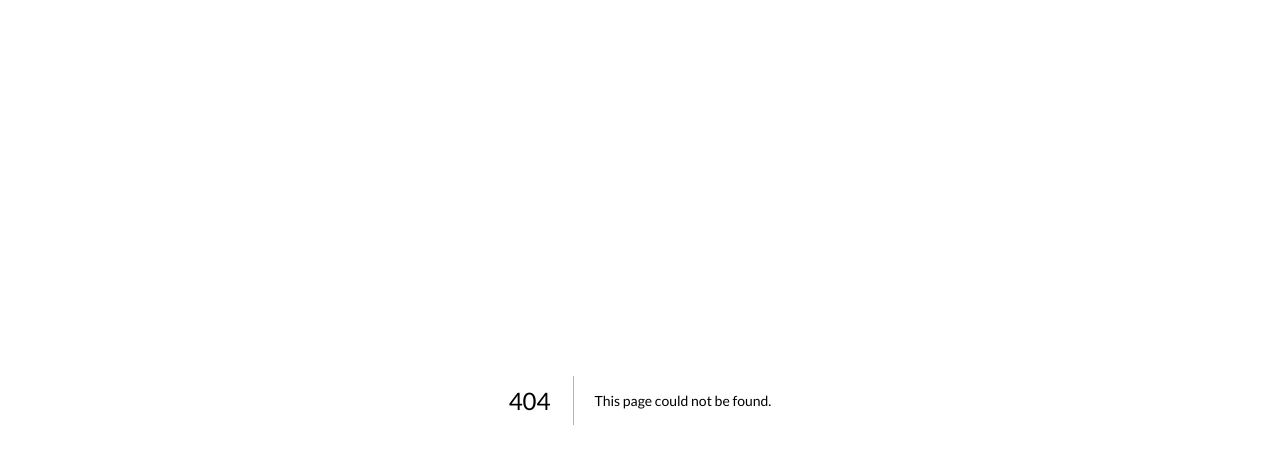
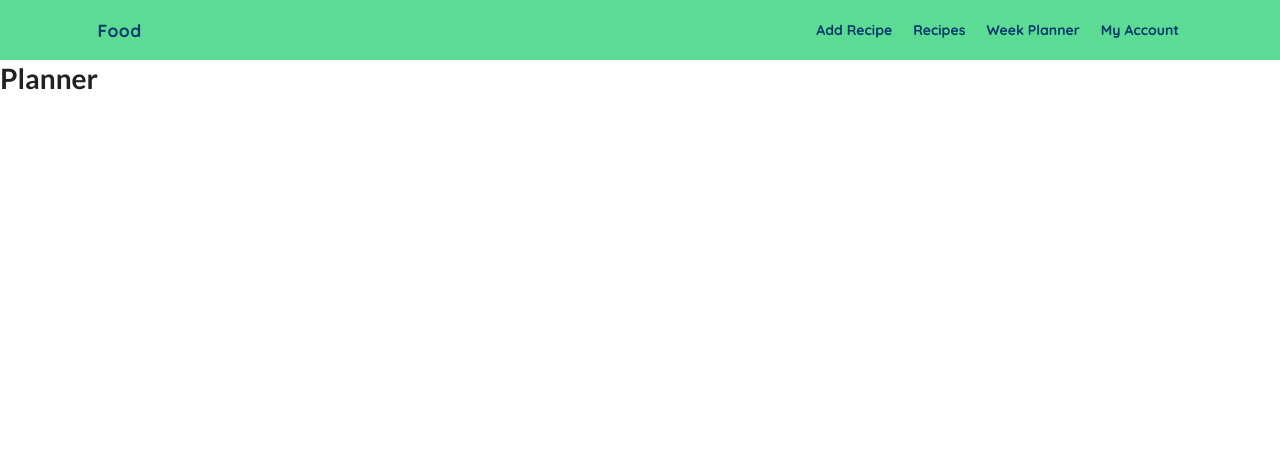
Before and after one commit to Matt-htims/recipe-calorie-converter, a Next.js app: page /planner in a window 1280 px wide. Before the commit this address had no page. Shown: the top 464 px of the page. Built offline with nearby package versions, Linux system fonts and the light colour scheme.

Commit message:
Configured tailwind and set out basic layout of pages and navbar

```diff
--- a/components/Layout.js
+++ b/components/Layout.js
@@ -1,6 +1,9 @@
+import Navbar from './Navbar';
+
 const Layout = ({ children }) => {
 	return (
-		<div className="">
+		<div className="font-main">
+			<Navbar />
 			<main className="">{children}</main>
 		</div>
 	);
--- /dev/null
+++ b/components/Navbar.js
@@ -0,0 +1,91 @@
+import Link from 'next/link';
+import { useState } from 'react';
+
+const Navbar = () => {
+	const [active, setActive] = useState(false);
+
+	const handleClick = () => {
+		setActive(!active);
+	};
+
+	const closeDropDownHandler = () => {
+		setActive(false);
+	};
+	return (
+		<div className="bg-green flex justify-center">
+			<nav className="flex items-center flex-wrap p-3 max-w-7xl w-full">
+				<Link href="/">
+					<a
+						className="inline-flex items-center p-2 mr-4"
+						onClick={closeDropDownHandler}
+					>
+						<span className="text-xl text-darkBlue font-bold tracking-wide">
+							Food
+						</span>
+					</a>
+				</Link>
+				<button
+					className="inline-flex p-3 hover:bg-yellowishWhite rounded lg:hidden text-darkBlue ml-auto hover:text-darkBlue outline-none"
+					onClick={handleClick}
+				>
+					<svg
+						className="w-6 h-6"
+						fill="none"
+						stroke="currentColor"
+						viewBox="0 0 24 24"
+						xmlns="http://www.w3.org/2000/svg"
+					>
+						<path
+							strokeLinecap="round"
+							strokeLinejoin="round"
+							strokeWidth={2}
+							d="M4 6h16M4 12h16M4 18h16"
+						/>
+					</svg>
+				</button>
+				<div
+					className={`${
+						active ? '' : 'hidden'
+					}   w-full lg:inline-flex lg:flex-grow lg:w-auto`}
+				>
+					<div className="lg:inline-flex lg:flex-row lg:ml-auto lg:w-auto w-full lg:items-center items-start flex flex-col lg:h-auto">
+						<Link href="/recipes/new">
+							<a
+								onClick={closeDropDownHandler}
+								className="lg:inline-flex lg:w-auto w-full px-3 py-2 rounded text-darkBlue font-bold items-center justify-center hover:bg-green-600 hover:text-darkBlue"
+							>
+								Add Recipe
+							</a>
+						</Link>
+						<Link href="/recipes">
+							<a
+								onClick={closeDropDownHandler}
+								className="lg:inline-flex lg:w-auto w-full px-3 py-2 rounded text-darkBlue font-bold items-center justify-center hover:bg-green-600 hover:text-darkBlue"
+							>
+								Recipes
+							</a>
+						</Link>
+						<Link href="/planner">
+							<a
+								onClick={closeDropDownHandler}
+								className="lg:inline-flex lg:w-auto w-full px-3 py-2 rounded text-darkBlue font-bold items-center justify-center hover:bg-green-600 hover:text-darkBlue"
+							>
+								Week Planner
+							</a>
+						</Link>
+						<Link href="/account">
+							<a
+								onClick={closeDropDownHandler}
+								className="lg:inline-flex lg:w-auto w-full px-3 py-2 rounded text-darkBlue font-bold items-center justify-center hover:bg-green-600 hover:text-darkBlue"
+							>
+								My Account
+							</a>
+						</Link>
+					</div>
+				</div>
+			</nav>
+		</div>
+	);
+};
+
+export default Navbar;
--- /dev/null
+++ b/pages/_document.js
@@ -0,0 +1,45 @@
+import Document, { Html, Head, Main, NextScript } from 'next/document';
+
+class MyDocument extends Document {
+	static async getInitialProps(ctx) {
+		const initialProps = await Document.getInitialProps(ctx);
+		return { ...initialProps };
+	}
+
+	render() {
+		return (
+			<Html>
+				<Head>
+					<link
+						rel="preconnect"
+						href="https://fonts.gstatic.com"
+						crossOrigin="true"
+					/>
+					<link
+						rel="preload"
+						as="style"
+						href="https://fonts.googleapis.com/css2?family=Quicksand:wght@300;400;500;600;700&family=Rubik:wght@300;400;500;600;700;800;900&display=swap"
+					/>
+					<link
+						rel="stylesheet"
+						href="https://fonts.googleapis.com/css2?family=Quicksand:wght@300;400;500;600;700&family=Rubik:wght@300;400;500;600;700;800;900&display=swap"
+						media="print"
+						onLoad="this.media='all'"
+					/>
+					<noscript>
+						<link
+							rel="stylesheet"
+							href="https://fonts.googleapis.com/css2?family=Quicksand:wght@300;400;500;600;700&family=Rubik:wght@300;400;500;600;700;800;900&display=swap"
+						/>
+					</noscript>
+				</Head>
+				<body>
+					<Main />
+					<NextScript />
+				</body>
+			</Html>
+		);
+	}
+}
+
+export default MyDocument;
--- /dev/null
+++ b/pages/account.js
@@ -0,0 +1,11 @@
+import React from 'react';
+
+const Account = () => {
+	return (
+		<div>
+			<h1>account</h1>
+		</div>
+	);
+};
+
+export default Account;
--- /dev/null
+++ b/pages/planner.js
@@ -0,0 +1,11 @@
+import React from 'react';
+
+const Planner = () => {
+	return (
+		<div>
+			<h1>Planner</h1>
+		</div>
+	);
+};
+
+export default Planner;
--- /dev/null
+++ b/pages/recipes/[id].js
@@ -0,0 +1,11 @@
+import React from 'react';
+
+const IndividualRecipe = () => {
+	return (
+		<div>
+			<h1>Indiv</h1>
+		</div>
+	);
+};
+
+export default IndividualRecipe;
--- /dev/null
+++ b/pages/recipes/index.js
@@ -0,0 +1,11 @@
+import React from 'react';
+
+const Recipes = () => {
+	return (
+		<div>
+			<h1>Recipes</h1>
+		</div>
+	);
+};
+
+export default Recipes;
--- /dev/null
+++ b/pages/recipes/new.js
@@ -0,0 +1,11 @@
+import React from 'react';
+
+const NewRecipe = () => {
+	return (
+		<div>
+			<h1>New one babay</h1>
+		</div>
+	);
+};
+
+export default NewRecipe;
--- a/tailwind.config.js
+++ b/tailwind.config.js
@@ -2,10 +2,36 @@ module.exports = {
 	purge: [],
 	darkMode: false, // or 'media' or 'class'
 	theme: {
+		colors: {
+			darkBlue: '#05386B',
+			green: {
+				light: '#8EE4AF',
+				DEFAULT: '#5CDB95',
+				dark: '#379683',
+			},
+			backgroundWhite: '#FDFDFD',
+			yellowishWhite: '#EDF5E1',
+			gray: {
+				100: '#F8F9FA',
+				200: '#F1F3F5',
+				300: '#E9ECEF',
+				400: '#DEE2E6',
+				500: '#CED4DA',
+				600: '#ADB5BD',
+				700: '#868E96',
+				800: '#495057',
+				900: '#343A40',
+				1000: '#21252A',
+			},
+		},
+		fontFamily: {
+			main: ['Quicksand', 'sans-serif'],
+			accent: ['Rubik', 'sans-serif'],
+		},
 		extend: {},
 	},
 	variants: {
 		extend: {},
 	},
 	plugins: [],
-}
+};
```
Lines whose indentation alone changed are shown as unchanged.
